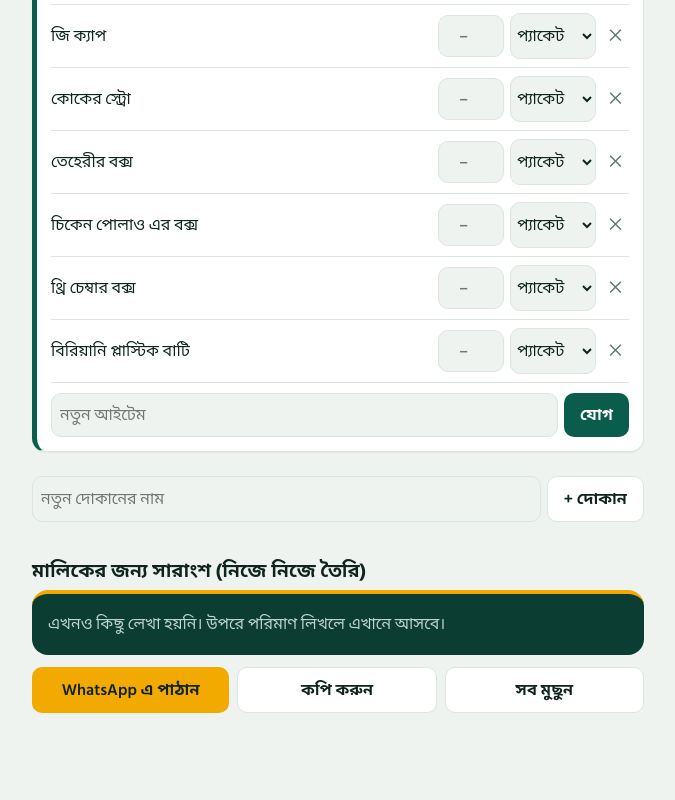
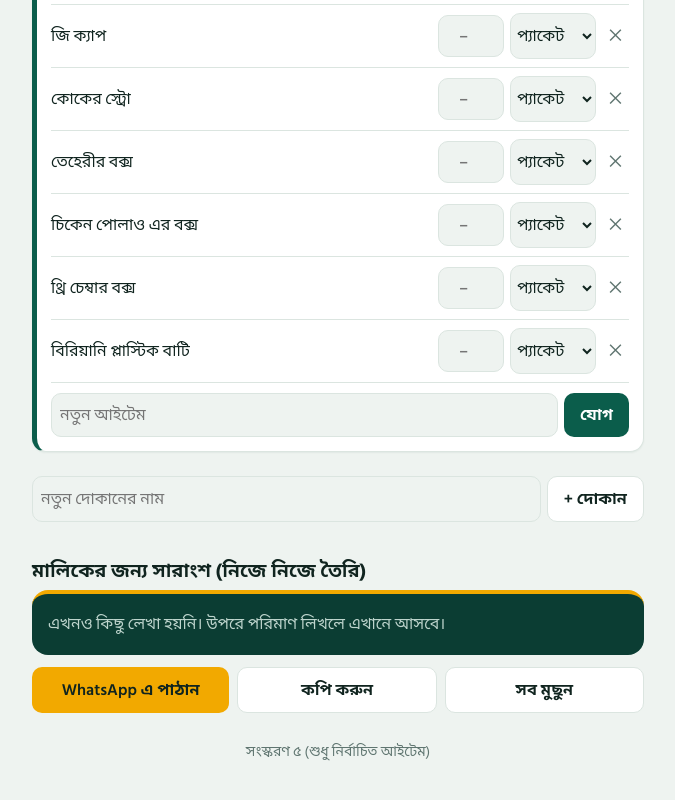
Before and after one commit to srabonhassan456-cpu/hotel, a plain HTML site: page index.html in a window 1280 px wide. Shown: the part 5137-5937 px from the top of the page, without its empty margins (302-977 px from the left). Before the commit the page ends 5898 px from the top, so only its background shows below. Drawn offline with Linux system fonts and the light colour scheme.

Commit message:
Add files via upload

```diff
--- a/index.html
+++ b/index.html
@@ -71,6 +71,7 @@ input:focus,select:focus,button:focus-visible{outline:2px solid var(--ac2);outli
 </div>
 <div id="msg" style="color:var(--mu);font-size:14px;margin-top:8px"></div>
 <textarea id="box" readonly hidden rows="9" style="width:100%;margin-top:8px;font:inherit;font-size:15px;background:var(--card);color:var(--tx);border:1px solid var(--bd);border-radius:10px;padding:10px"></textarea>
+<div class="hint" style="text-align:center;margin-top:28px">সংস্করণ ৫ (শুধু নির্বাচিত আইটেম)</div>
 </main>
 <script>
 var KEY="hotelV4",U=["কেজি","গ্রাম","লিটার","পিস","প্যাকেট","ডজন","বস্তা","বোতল","প্লেট"];
```
